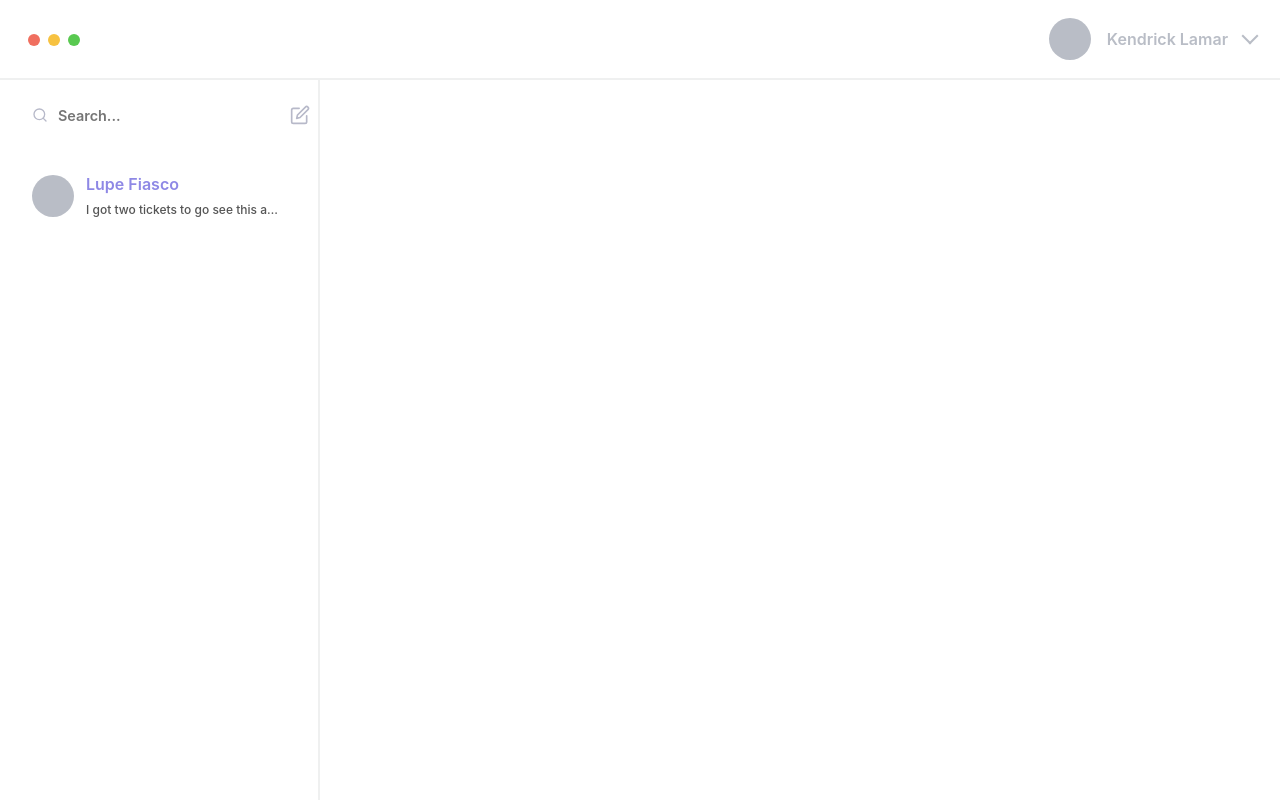
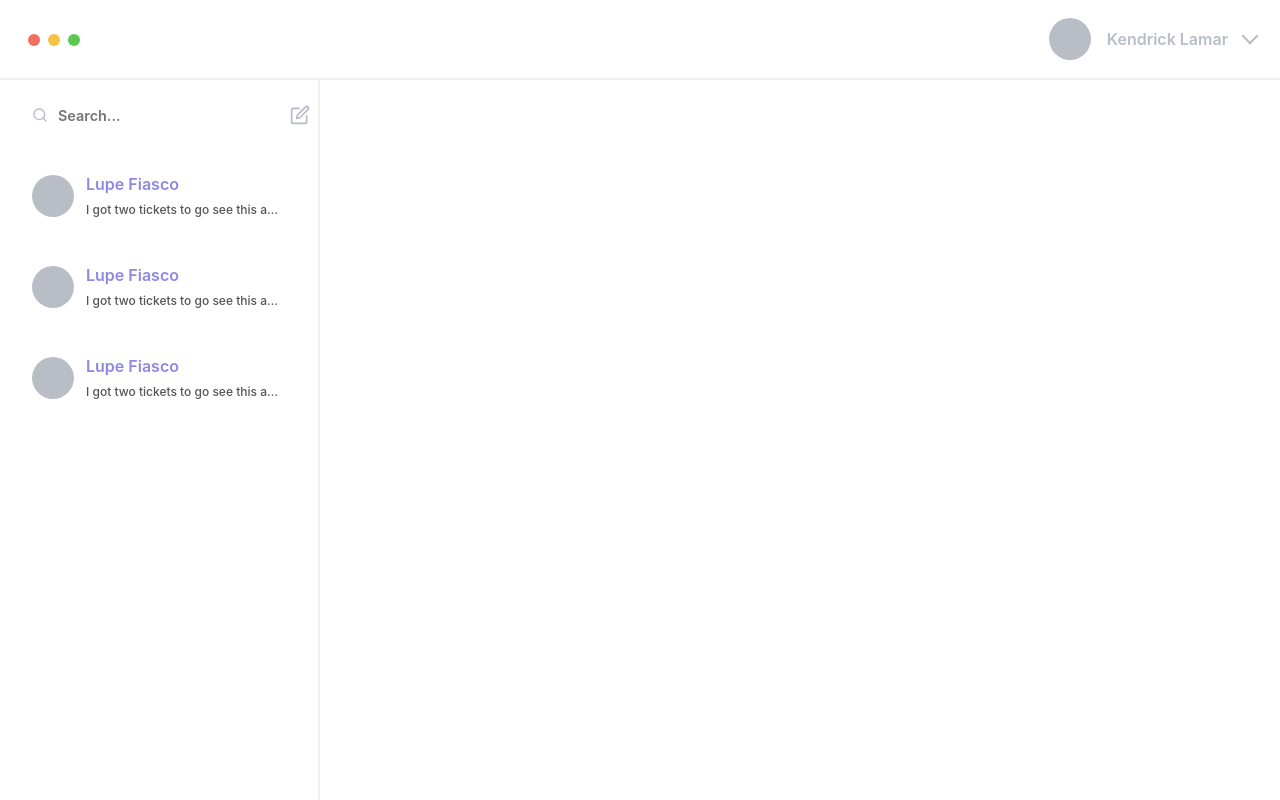
Before and after one commit to ridafkih/redux-chat-app, a React (Create React App) app: page / in a window 1280 px wide. Built offline with nearby package versions, Linux system fonts and the light colour scheme.

Commit message:
altered styling of conversation preview and containers

```diff
--- a/src/components/ConversationList/ConversationList.jsx
+++ b/src/components/ConversationList/ConversationList.jsx
@@ -10,6 +10,8 @@ function ConversationList() {
       <ConversationSearch></ConversationSearch>
       <div className={styles.list}>
         <ConversationPreview></ConversationPreview>
+        <ConversationPreview></ConversationPreview>
+        <ConversationPreview></ConversationPreview>
       </div>
     </div>
   );
--- a/src/components/ConversationList/ConversationList.module.css
+++ b/src/components/ConversationList/ConversationList.module.css
@@ -1,5 +1,10 @@
 .container {
   max-width: 320px;
+  width: 100%;
   height: 100%;
   border-right: 2px solid #EFF0F0;
 }
+
+.list {
+  overflow-y: auto;
+}
--- a/src/components/ConversationList/molecules/ConversationPreview/ConversationPreview.module.css
+++ b/src/components/ConversationList/molecules/ConversationPreview/ConversationPreview.module.css
@@ -42,13 +42,14 @@
 
 .container.unread .preview {
   color: #555555;
+  font-weight: 500;
 }
 
 .preview {
   width: 100%;
   display: inline-block;
   font-size: 12px;
-  font-weight: 500;
+  font-weight: 400;
   text-overflow: ellipsis;
   overflow: hidden;
   white-space: nowrap;
```
